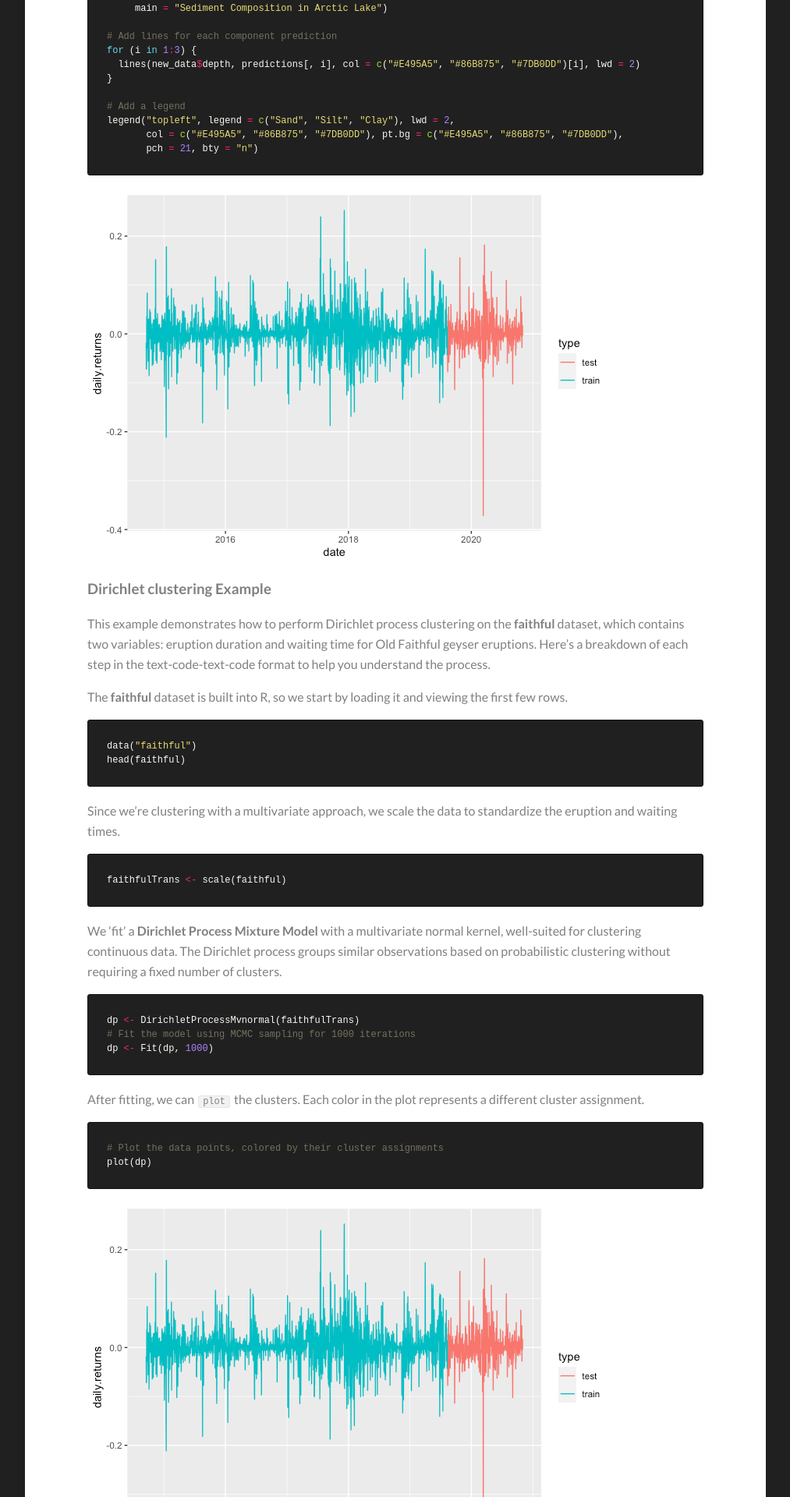
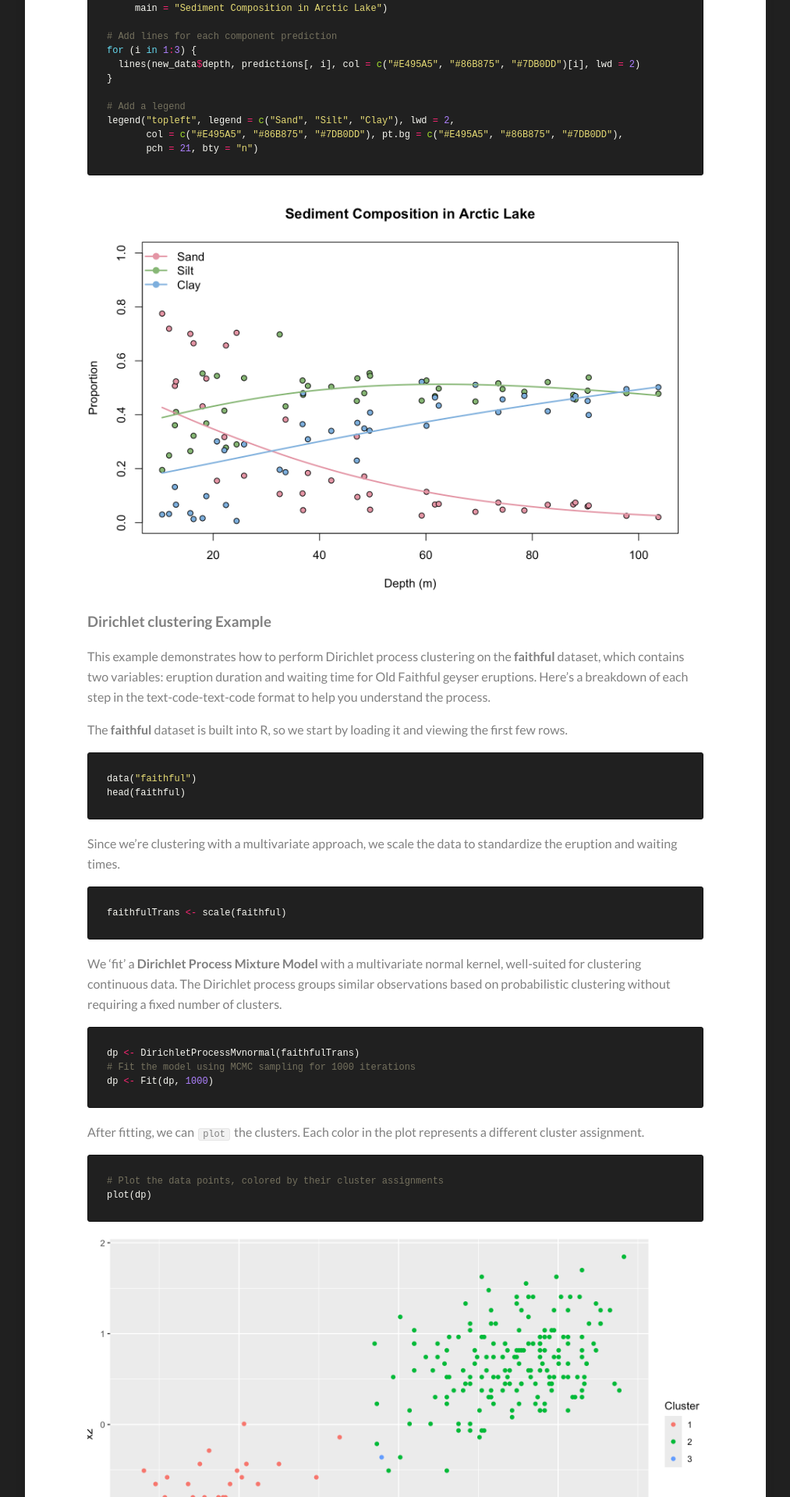
Before and after one commit to Kamran-Afzali/Kamran-Afzali.github.io, a Jekyll site: the page built from _posts/2025-02-25-Dir_Reg.md, in a window 1280 px wide. Shown: the part 4041-5961 px from the top of the page at 78% size, without its empty margins (133-1146 px from the left). Built offline with Jekyll 4.4.1, drawn with Linux system fonts in a browser that asks for light colours.

Commit message:
Update 2025-02-25-Dir_Reg.md

````diff
--- a/_posts/2025-02-25-Dir_Reg.md
+++ b/_posts/2025-02-25-Dir_Reg.md
@@ -128,7 +128,7 @@ legend("topleft", legend = c("Sand", "Silt", "Clay"), lwd = 2,
        col = c("#E495A5", "#86B875", "#7DB0DD"), pt.bg = c("#E495A5", "#86B875", "#7DB0DD"),
        pch = 21, bty = "n")
 ```
-![](/images/01unnamed-chunk-6-1.png)
+![](/images/dir_reg_1.png)
 
 ### Dirichlet clustering Example
 
@@ -161,7 +161,7 @@ After fitting, we can `plot` the clusters. Each color in the plot represents a d
 # Plot the data points, colored by their cluster assignments
 plot(dp)
 ```
-![](/images/01unnamed-chunk-6-1.png)
+![](/images/dir_reg_2.png)
 
 You can obtain the `clusterLabels` for each data point to see which observations belong to which clusters.
 
@@ -182,7 +182,7 @@ DiagnosticPlots(dp, gg = FALSE)
 posterior_sizes <- table(clusters)
 print(posterior_sizes)
 ```
-![](/images/01unnamed-chunk-6-1.png)
+![](/images/dir_reg_3.png)
 
 
 ### Conclusion
````
